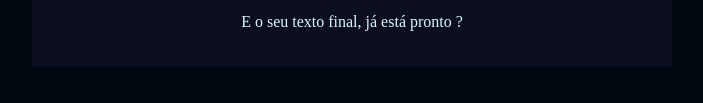
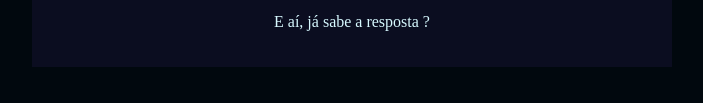
Before and after one commit to anelimboe/segundo-tri-, a plain HTML site: page index.html in a window 1280 px wide. Shown: the part 462-565 px from the top of the page, without its empty margins (288-991 px from the left). Drawn offline with Linux system fonts and the light colour scheme.

Commit message:
Update index.html

```diff
--- a/index.html
+++ b/index.html
@@ -18,7 +18,7 @@
         </div>
         <div class="caixa-resultado">
             <p class="texto-resultado">
-                E o seu texto final, já está pronto ?
+                E aí, já sabe a resposta ?
             </p>
         </div>
     </div>
```
